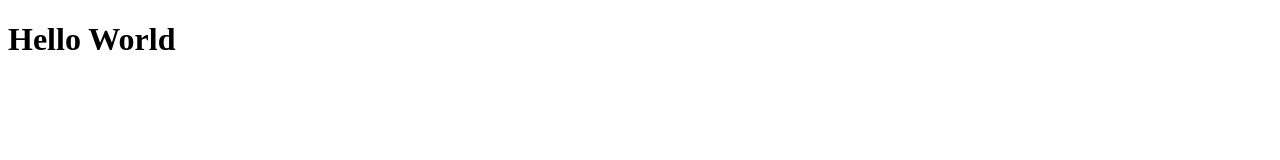
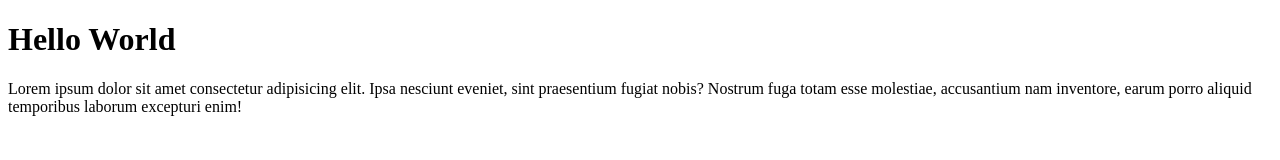
Before and after one commit to MKholifaturR/fatur-git-test2, a plain HTML site: page index.html in a window 1280 px wide. Drawn offline with Linux system fonts and the light colour scheme.

Commit message:
menambahkan paragraph baru pada file index.html

```diff
--- a/index.html
+++ b/index.html
@@ -8,5 +8,6 @@
 </head>
 <body>
     <h1>Hello World</h1>
+    <p>Lorem ipsum dolor sit amet consectetur adipisicing elit. Ipsa nesciunt eveniet, sint praesentium fugiat nobis? Nostrum fuga totam esse molestiae, accusantium nam inventore, earum porro aliquid temporibus laborum excepturi enim!</p>
 </body>
 </html>
```
